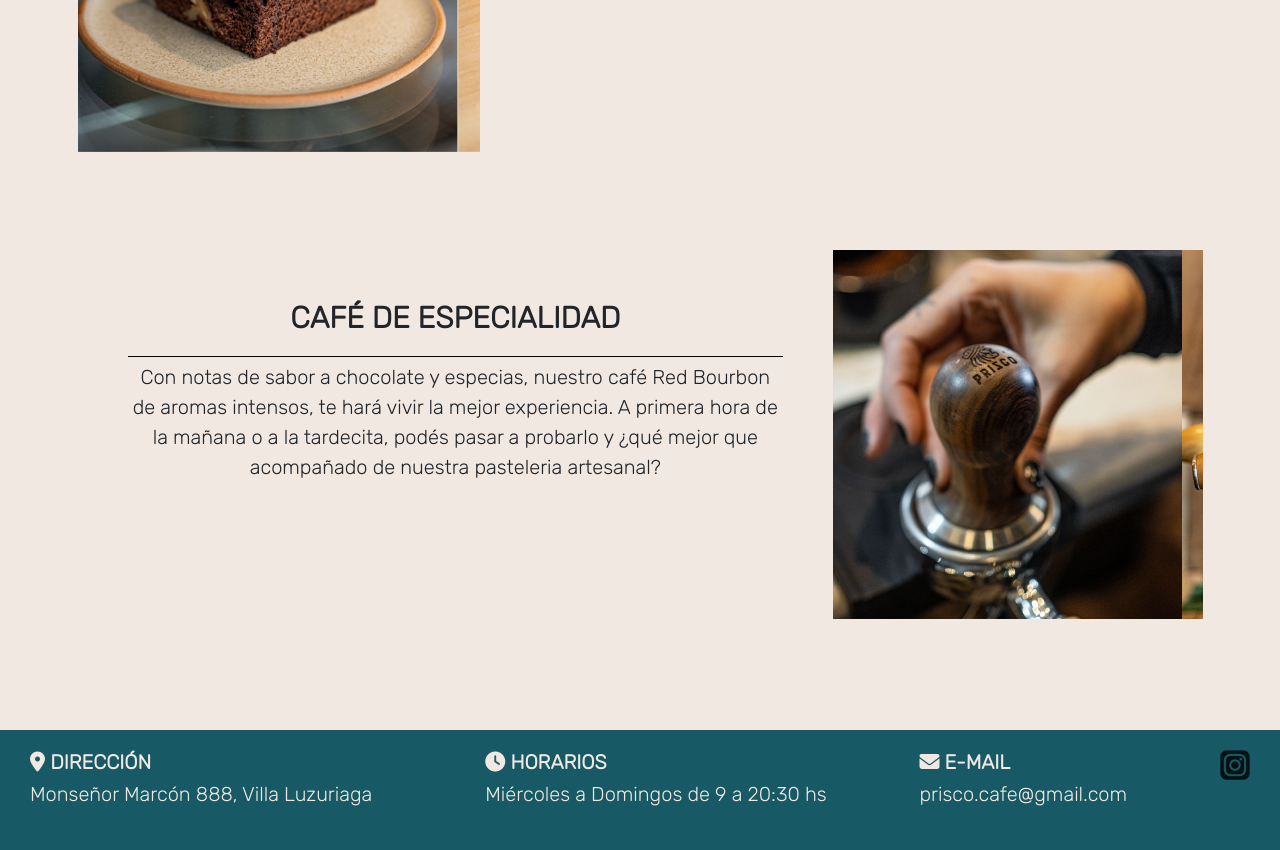
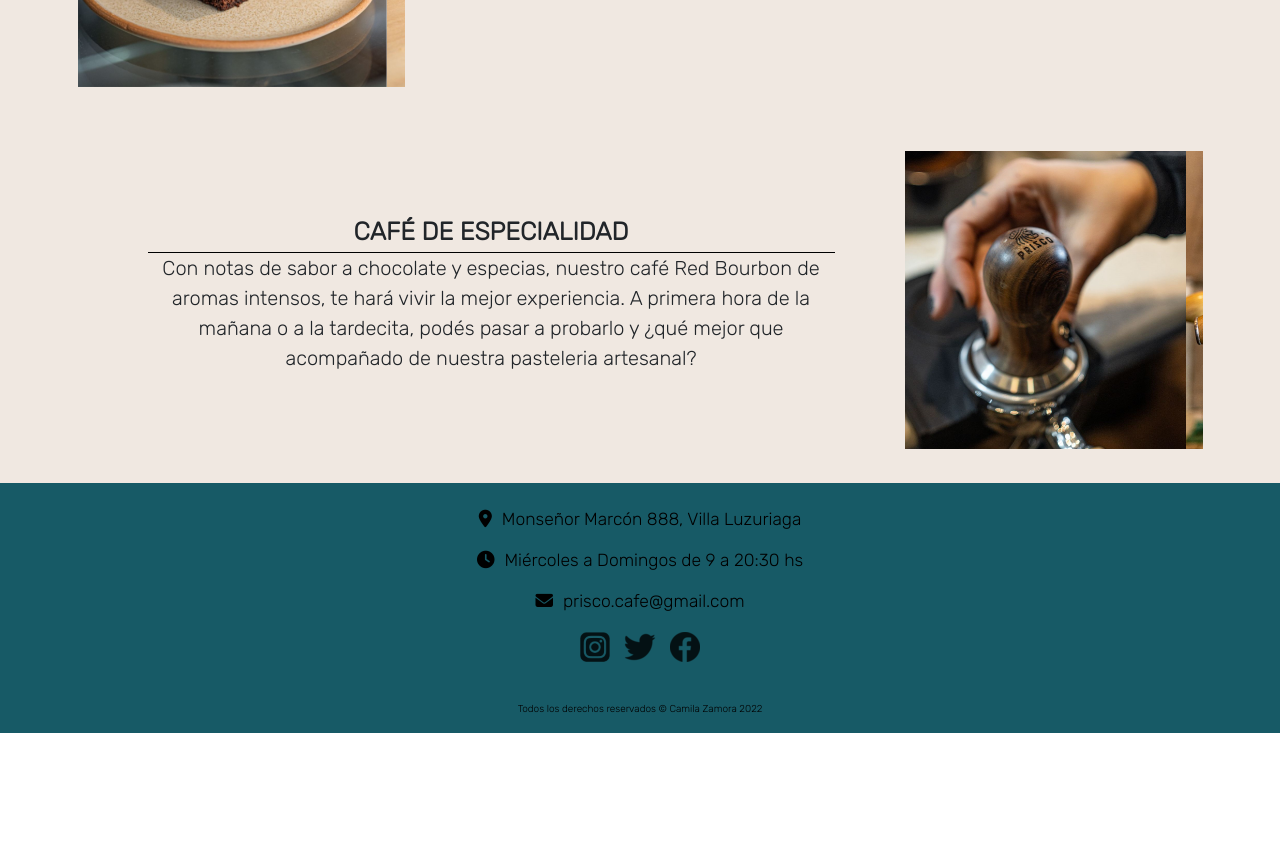
Before and after one commit to Camizamora/prisco.cafe, a website: page index.html in a window 1280 px wide. Shown: the part 1170-2020 px from the top of the page. After the commit the page ends 1903 px from the top, so only its background shows below. Drawn offline with nearby package versions, Linux system fonts and the light colour scheme; a web font is replaced by a local one.

Commit message:
nuevo footer. index responsive. proy final

```diff
--- a/index.html
+++ b/index.html
@@ -57,11 +57,14 @@
     </header>
 
     <div class="fondoMain">
+
       <div>
         <img src="./img/index2.jpg" alt="prisco" class="img-fluid imgMain" />
       </div>
+
       <div class="contenedorSobreNosotros">
-        <div class="container nosotros">
+        <div id="pasteleria" class="container nosotros">
+
           <div id="carouselExampleSlidesOnly" class="carousel slide carouselNosotros" data-bs-ride="carousel">
             <div class="carousel-inner">
               <div class="carousel-item active">
@@ -75,6 +78,7 @@
               </div>
             </div>
           </div>
+
           <div class="contenidoNosotros">
             <h2 class="tituloNosotros">pastelería artesanal</h2>
             <p class="descripcionNosotros">
@@ -84,9 +88,10 @@
               compartir con un buen café.
             </p>
           </div>
+
         </div>
 
-        <div class="container nosotros">
+        <div id="especialidad" class="container nosotros">
           <div class="contenidoNosotros">
             <h2 class="tituloNosotros">café de especialidad</h2>
             <p class="descripcionNosotros">
@@ -114,26 +119,36 @@
     </div>
 
   <footer class="footerContent">
-      <div class="direccion">
-        <h3> <i class="fa-solid fa-location-dot"></i> dirección</h3>
-        <p>Monseñor Marcón 888, Villa Luzuriaga</p>
+    <div class="footerItem">
+      <h3><i class="fa-solid fa-location-dot icono"></i>Monseñor Marcón 888, Villa Luzuriaga</h3>
     </div>
-      <div class="horarios">
-        <h3> <i class="fa-solid fa-clock"></i> horarios</h3>
-        <p>Miércoles a Domingos de 9 a 20:30 hs</p>
+    <div class="footerItem">
+      <h3><i class="fa-solid fa-clock icono"></i>Miércoles a Domingos de 9 a 20:30 hs</h3>
     </div>
-      <div class="email">
-        <h3><i class="fa-solid fa-envelope"></i> e-mail</h3>
-        <p><a href="mailto:prisco.cafe@gamil.com">prisco.cafe@gmail.com</a></p>
+    <div class="footerItem">
+      <h3><i class="fa-solid fa-envelope icono"></i><a class="email" href="mailto:prisco.cafe@gamil.com">prisco.cafe@gmail.com</a></h3>
     </div>
-      <div>
+    <div class="footerItem">
       <a
       href="https://www.instagram.com/prisco.cafe/"
       target="_blank"
       class="instagram"
-          ><img src="./img/instaLogoNegro2.png" alt="logoInstagram"
-        /></a>
+      ><img class="redes" src="./img/instagram.png" alt="logo Instagram"/>
+      </a>
+      <a
+      href="https://www.twitter.com"
+      target="_blank"
+      class="twitter"
+      ><img class="redes" src="./img/twitter.png" alt="logo Twitter"/>
+      </a>
+      <a
+      href="https://www.facebook.com"
+      target="_blank"
+      class="facebook"
+      ><img class="redes" src="./img/facebook.png" alt="logo Facebok"/>
+      </a>
     </div>
+    <p class="derechos">Todos los derechos reservados © Camila Zamora 2022</p>
   </footer>
 
     <!-- JavaScript Bundle with Popper -->
--- a/scss/_footer.scss
+++ b/scss/_footer.scss
@@ -1,83 +1,37 @@
 .footerContent {
+  width: 100%;
+  height: 25rem;
+  background-color: #175a66;
+  color: black;
   display: flex;
-    width: 100%;
-    height: 12rem;
-    background-color: #175a66;
-    justify-content: space-between;
-    color: #f0e8e1;
+  justify-content: center;
+  flex-direction: column;
+  align-items: center;
+  padding-top: 2rem;
 
-    h3 {
-      font-size: 2rem;
-      font-weight: bold;
-      text-transform: uppercase;
+  .footerItem {
+    padding-bottom: 1.5rem;
+
+    .icono {
+      padding-right: 1rem;
     }
 
-    p {
-      font-size: 2rem;
-
-      a {
-        color: #f0e8e1;
-      }
+    .email {
+      color: black;
     }
 
-    div {
-      margin-top: 2rem;
-    }
-  }
-
-.direccion {
-  margin-left: 3rem;
-  grid-area: direccion;
-}
-
-.horarios {
-  margin-left: 2rem;
-  grid-area: horarios;
-}
-
-.instagram {
+    .redes {
       opacity: 80%;
-  margin-right: 3rem;
-  grid-area: instagram;
+      transition: all 0.1s;
 
       &:hover {
         opacity: 1;
-  }
-}
-
-/********* VERSIÓN TABLET **********/
-
-@media (min-width: 480px) and (max-width: 900px) {
-
-  .footerContent {
-    height: 50rem;
-    display: grid;
-    grid-template-areas: "direccion" "horarios" "email" "instagram";
-
-    .email {
-      padding-left: 3rem;
-      }
-
-    .instagram {
-      padding-left: 3rem;
+        transform: scale(1.2, 1.2);
       }
     }
   }
 
-/********* VERSIÓN CELULAR **********/
-
-@media (max-width: 480px) {
-  .footerContent {
-    height: 40rem;
-    display: grid;
-    grid-template-areas: "direccion" "horarios" "email" "instagram";
-
-    .email {
-      padding-left: 3rem;
-      }
-
-    .instagram {
-      padding-left: 3rem;
+  .derechos {
+    padding-top: 2.5rem;
   }
 }
-}
--- a/scss/_main.scss
+++ b/scss/_main.scss
@@ -1,48 +1,49 @@
-/********* MENU **********/
+/********* MAIN INDEX **********/
 
-.fondoMenu {
-  .imgCarousel {
-    height: 100vh;
+.fondoMain {
+  height: 100%;
+
+  .imgMain {
+    width: 100%;
+    height: 90rem;
     object-fit: cover;
   }
 
-  .menu {
-    margin-bottom: 20rem;
+  .contenedorSobreNosotros {
+    background-color: #f0e8e1;
+    display: flex;
+    flex-direction: column;
 
-    .contenedorTexto {
-      width: 30rem;
-      height: 5rem;
-      line-height: 5rem;
-      font-size: 5rem;
-      font-weight: bold;
-      overflow: hidden;
+    .nosotros {
+      padding-top: 3rem;
+      padding-bottom: 3rem;
+      display: flex;
+      flex-direction: row;
 
-      position: absolute;
-      top: 0;
-      left: 0;
-      right: 0;
-      bottom: 0;
-      margin: auto;
+      .carouselNosotros {
+        width: 100rem;
+        display: flex;
+        align-items: center;
+      }
 
-      ul {
-        list-style-type: none;
-        animation: cambiar 6s infinite;
-        text-transform: uppercase;
+      .contenidoNosotros {
+        display: flex ;
+        flex-direction: column;
+        align-items: center;
+        justify-content: center;
+        padding: 7rem;
 
-        &:hover {
-          color: #175a66;
+        .tituloNosotros {
+          text-transform: uppercase;
+          text-align: center;
+          font-size: 2.5rem;
+          font-weight: bold;
         }
 
-        @keyframes cambiar {
-
-          0% {margin-top: 0;}
-          20% {margin-top: 0;}
-          25% {margin-top: -5rem;}
-          50% {margin-top: -5rem;}
-          55% {margin-top: -10rem;}
-          80% {margin-top: -10rem;}
-          85% {margin-top: 0;}
-          100% {margin-top: 0;}
+        .descripcionNosotros {
+          border-top: black 1px solid;
+          text-align: center;
+          font-size: 2rem;
         }
       }
     }
@@ -97,58 +98,52 @@
   }
 }
 
-/********* UBICACION **********/
+/********* MENU **********/
 
-.contenedorMapa {
-  display: flex;
-  justify-content: center;
-
-  .mapa {
-   width: 90%;
-   margin-top: 5rem;
-  }
-}
-
-/********* MAIN INDEX **********/
-
-.fondoMain {
-  height: 100%;
-
-  .imgMain {
-    width: 100%;
-    height: 90rem;
+.fondoMenu {
+  .imgCarousel {
+    height: 100vh;
     object-fit: cover;
   }
 
-  .contenedorSobreNosotros {
-    background-color: #f0e8e1;
+  .menu {
+    margin-bottom: 20rem;
 
-    .nosotros {
-      width: 100%;
-      height: 50rem;
-      display: flex;
-      justify-content: space-between;
-      padding-top: 2rem;
+    .contenedorTexto {
+      width: 30rem;
+      height: 5rem;
+      line-height: 5rem;
+      font-size: 5rem;
+      font-weight: bold;
+      overflow: hidden;
 
-      .contenidoNosotros {
-        padding: 5rem;
+      position: absolute;
+      top: 0;
+      left: 0;
+      right: 0;
+      bottom: 0;
+      margin: auto;
 
-        h2 {
-          text-transform: uppercase;
-          text-align: center;
-          font-size: 3rem;
-          font-weight: bold;
-          padding-bottom: 2rem;
-          border-bottom: black 1px solid;
+      ul {
+        list-style-type: none;
+        animation: cambiar 6s infinite;
+        text-transform: uppercase;
+
+        &:hover {
+          color: #175a66;
         }
 
-        p {
-          text-align: center;
+        @keyframes cambiar {
+
+          0% {margin-top: 0;}
+          20% {margin-top: 0;}
+          25% {margin-top: -5rem;}
+          50% {margin-top: -5rem;}
+          55% {margin-top: -10rem;}
+          80% {margin-top: -10rem;}
+          85% {margin-top: 0;}
+          100% {margin-top: 0;}
         }
-      }
-
-     .carouselNosotros {
-        width: 130rem;
       }
     }
   }
@@ -203,3 +198,15 @@
     }
   }
 }
+
+/********* UBICACION **********/
+
+.contenedorMapa {
+  display: flex;
+  justify-content: center;
+
+  .mapa {
+   width: 90%;
+   margin-top: 5rem;
+  }
+}
--- a/scss/_mapget.scss
+++ /dev/null
@@ -1,7 +0,0 @@
-/* MAP GET */
-
-$estilo: (size: 2rem);
-
-.descripcionNosotros {
-    font-size: map-get($estilo , size);
-}
--- a/scss/_mediasquery.scss
+++ b/scss/_mediasquery.scss
@@ -4,18 +4,49 @@
 
   /* INDEX */
 
-  .fondoMain {
-    height: 100%;
+  #pasteleria {
+    display: flex;
+    flex-direction: column-reverse;
+    align-items: center;
+    justify-content: center;
+  }
 
-    .carousel {
-      display: none;
-    }
+  #especialidad {
+    display: flex;
+    flex-direction: column;
+    align-items: center;
+    justify-content: center;
+  }
+
+  .carouselNosotros {
+    width: 30rem !important;
+
   }
 }
 
 /********* VERSIÓN CELULAR **********/
 
 @media (max-width: 480px) {
+
+  /* INDEX */
+
+  #pasteleria {
+    display: flex;
+    flex-direction: column-reverse;
+    align-items: center;
+    justify-content: center;
+  }
+
+  #especialidad {
+    display: flex;
+    flex-direction: column;
+    align-items: center;
+    justify-content: center;
+  }
+
+  .carouselNosotros {
+    width: 30rem !important;
+  }
 
   /* CONTACTO */
 
@@ -27,16 +58,6 @@
     margin-top: 5rem;
   }
 
-  /* INDEX */
-
-  .fondoMain {
-    height: 100%;
-
-    .carousel {
-      display: none;
-    }
-  }
-
   /* TIENDA */
 
   .contenedorCards {
--- a/scss/style.scss
+++ b/scss/style.scss
@@ -1,9 +1,6 @@
-// @import url(//db.onlinewebfonts.com/c/d99084331b93ea456d1d0f9ce08b7777?family=NovecentoSansW01-Book);
-
 @import url('https://fonts.googleapis.com/css2?family=Rubik:wght@300&display=swap');
 
 body {
-  // font-family: "NovecentoSansW01-Book";
   font-family: 'Rubik', sans-serif;
 }
 
@@ -12,7 +9,6 @@ body {
 @import "main";
 @import "footer";
 @import "extend";
-@import "mapget";
 @import "mediasquery";
 
 html {
```
Also changed, not shown: paginas/contacto.html (+25 -15 lines), paginas/menu.html (+25 -15 lines), paginas/tienda.html (+25 -15 lines), paginas/ubicacion.html (+25 -15 lines), css/style.css, img/facebook.png (added), img/instagram.png (renamed from img/instaLogoNegro2.png), img/twitter.png (added). Lines whose indentation alone changed are shown as unchanged.
